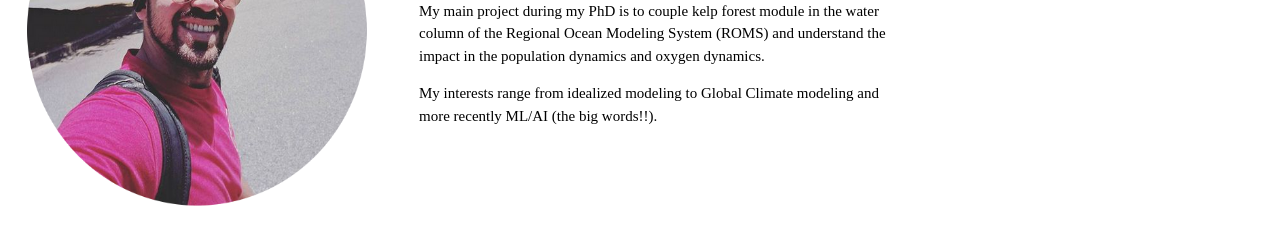
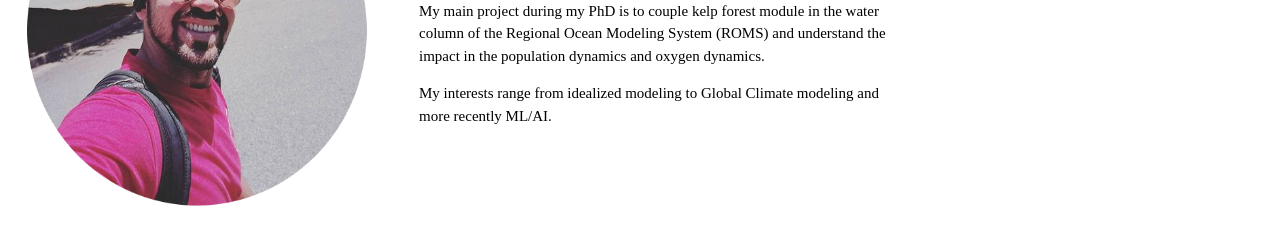
Before and after one commit to mf99274/mf99274.github.io, a Jekyll site: the page built from index.html, in a window 1280 px wide. Shown: the part 226-471 px from the top of the page. Built offline with Jekyll 4.4.1, drawn with Linux system fonts in a browser that asks for light colours.

Commit message:
Update index.html

```diff
--- a/index.html
+++ b/index.html
@@ -15,7 +15,7 @@ description:
           <td valign="middle"><big><font face="Avenir">Hi, I'm <span itemprop="name">Matheus Fagundes</span> and I'm a PhD candidate working under the supervision of <a href="https://www.cobia.engr.uga.edu/">Dr. Woodson</a> at <span itemprop="affiliation">the <a href="https://engineering.uga.edu/">University of Georgia</a></span>.</font></big><br>
 		  <p><font face="Avenir">My main project during my PhD is to couple kelp forest module in the water column of the Regional Ocean Modeling System (ROMS)
 		  and understand the impact in the population dynamics and oxygen dynamics.</font></p>
-		  <p><font face="Avenir">My interests range from idealized modeling to Global Climate modeling and more recently ML/AI (the big words!!).</font></p>
+		  <p><font face="Avenir">My interests range from idealized modeling to Global Climate modeling and more recently ML/AI.</font></p>
             <br>
           </td>
         </tr>
```
